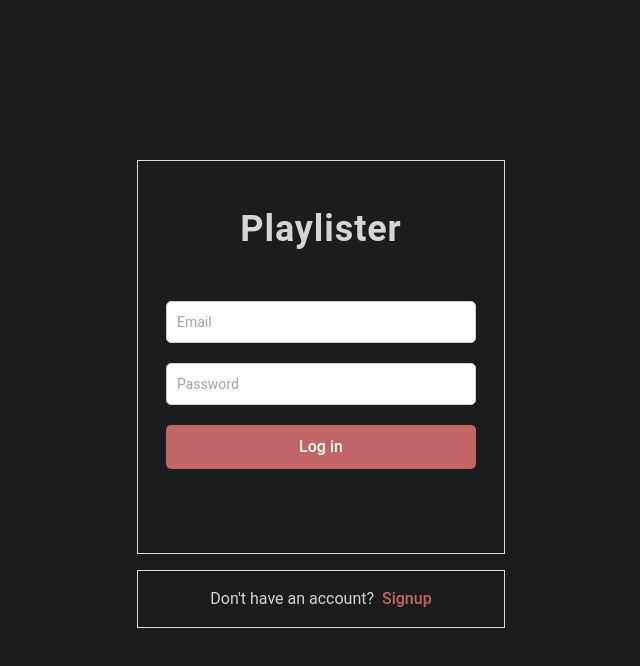
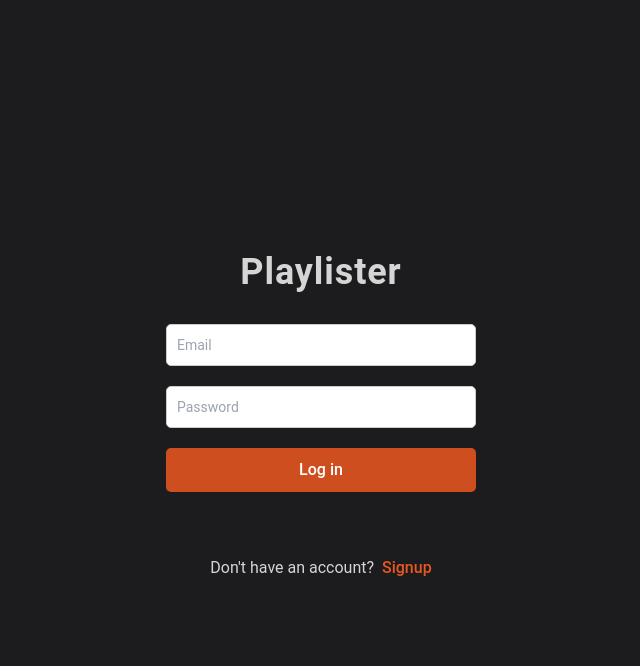
Before and after one commit to fkamouacs/Playlister, a Next.js app: page /login in a window 1280 px wide. Shown: the top 666 px of the page, without its empty margins (319-959 px from the left). Built offline with nearby package versions, Linux system fonts and the light colour scheme; no server answers.

Commit message:
redid login/signup ui

```diff
--- a/src/components/fullPlaylist.js
+++ b/src/components/fullPlaylist.js
@@ -22,6 +22,10 @@ const fullPlaylist = (props) => {
     );
   };
 
+  const getNumSongs = () => {
+    return props.songs.length != 1 ? `${props.songs.length} songs` : `1 song`;
+  };
+
   return (
     <div className="flex flex-col items-center px-4 w-full">
       <div className=" w-full max-w-lg">
@@ -33,7 +37,7 @@ const fullPlaylist = (props) => {
 
           <div className="flex flex-col font-['Roboto_Condensed'] tracking-wide pt-4 ">
             <div className="text-3xl font-bold">{props.data.title}</div>
-            <div className="text-[#E65722]">{props.data.username}</div>
+            <div className="text-[#b8461b]">{props.data.username}</div>
           </div>
         </div>
       </div>
@@ -47,8 +51,8 @@ const fullPlaylist = (props) => {
           SHUFFLE
         </button>
       </div>
-      <div className="pb-6 w-full">11 songs</div>
-      <ul className="w-full max-w-lg">{displaySongs()}</ul>
+      <div className="pb-6 w-full text-sm max-w-lg">{getNumSongs()}</div>
+      <ul className="w-full text-sm max-w-lg">{displaySongs()}</ul>
     </div>
   );
 };
--- a/src/components/navbar.js
+++ b/src/components/navbar.js
@@ -17,7 +17,7 @@ export default function navbar(props) {
   return (
     <nav className="flex justify-between px-4 py-8">
       <ul className="flex  list-none m-0 p-0">
-        <li className="mx-4">
+        <li>
           <Link href="/">Home</Link>
         </li>
       </ul>
@@ -27,10 +27,10 @@ export default function navbar(props) {
           <></>
         ) : (
           <>
-            <li className="mx-4">
+            <li className="mx-2">
               <Link href="/signup">Signup</Link>
             </li>
-            <li className="mx-4">
+            <li className="ml-4">
               <Link href="/login">Login</Link>
             </li>
           </>
--- a/src/components/song.js
+++ b/src/components/song.js
@@ -30,14 +30,14 @@ const Song = (props) => {
   });
 
   return (
-    <li className="list-none m-0 p-0 flex mb-4">
+    <li className="list-none py-2 rounded-lg flex mb-4 bg-[#252527]">
       <img
-        className="h-[90px] w-[160px] rounded-lg object-cover"
+        className="h-[60px] w-[107px] rounded-lg object-cover"
         src={getYoutubeId()}
       />
       <div className="ml-2">
         <div className="font-bold ">{song.title}</div>
-        <div className="text-[#E65722] text-[12px]">owner</div>
+        <div className="text-[#b8461b] text-[12px]">owner</div>
       </div>
       <div></div>
     </li>
--- a/src/pages/_document.js
+++ b/src/pages/_document.js
@@ -4,7 +4,7 @@ export default function Document() {
   return (
     <Html lang="en">
       <Head />
-      <body className="bg-[#1C1C1E] text-[#D5D5D5]">
+      <body className="bg-[#1C1C1E] text-[#D5D5D5] h-full">
         <Main />
         <NextScript />
       </body>
--- a/src/pages/index.js
+++ b/src/pages/index.js
@@ -20,7 +20,7 @@ export default function Home() {
         <meta name="viewport" content="width=device-width, initial-scale=1" />
         <link rel="icon" href="/favicon.ico" />
       </Head>
-      <main>
+      <main className="h-full">
         <Playlists isLoggedIn={res.isLoggedIn} username={getUsername()} />
       </main>
     </>
--- a/src/pages/login.js
+++ b/src/pages/login.js
@@ -12,7 +12,7 @@ export default function Login() {
 
   const router = useRouter();
 
-  const {isLoggedIn, user } = useAuth();
+  const { isLoggedIn, user } = useAuth();
 
   const handleLogin = async (email, password) => {
     const data = { email: email, password: password };
@@ -32,13 +32,13 @@ export default function Login() {
   return (
     <>
       {!isLoggedIn ? (
-        <div className="flex flex-row justify-center ">
+        <div className="flex flex-row justify-center items-center h-full ">
           <div>
-            <div className="flex flex-col text-center mt-[160px] border-[rgba(219,219,219)] border-[1px] px-2">
+            <div className="flex flex-col text-center  px-2">
               <div className="text-4xl font-bold tracking-wide p-8 mt-4">
                 Playlister
               </div>
-              <div className="w-[350px] mx-auto flex flex-col justify-center border-solid border-[#ccc] rounded-[5px] p-5">
+              <div className="w-[350px] mx-auto flex flex-col justify-center border-solid border-[#ccc] rounded-[5px] px-5">
                 <input
                   className="outline-none text-sm w-full border  mb-5 p-2.5 rounded-[5px] border-solid border-[#ccc]"
                   type="email"
@@ -56,7 +56,7 @@ export default function Login() {
                 />
 
                 <input
-                  className="bg-[#C26566] font-medium text-[white] cursor-pointer px-5 py-2.5 rounded-[5px] border-[none] w-full mb-16"
+                  className="bg-[#cf4e1f] font-medium text-[white] cursor-pointer px-5 py-2.5 rounded-[5px] border-[none] w-full mb-8"
                   type="submit"
                   value="Log in"
                   onClick={(e) => {
@@ -73,9 +73,9 @@ export default function Login() {
                 )}
               </div>
             </div>
-            <div className="signup-container p-4 mt-[16px] flex flex-row justify-center text-center border-[rgba(219,219,219)] border-[1px] px-2">
+            <div className="signup-container p-4 mt-4 flex flex-row justify-center text-center px-2">
               <p className=" pr-2">Don't have an account?</p>
-              <Link className="text-[#C26566] text font-medium" href="/signup">
+              <Link className="text-[#e65722] text font-medium" href="/signup">
                 Signup
               </Link>
             </div>
--- a/src/pages/signup.js
+++ b/src/pages/signup.js
@@ -13,7 +13,7 @@ export default function Signup() {
 
   const router = useRouter();
 
-  const {isLoggedIn, user} = useAuth();
+  const { isLoggedIn, user } = useAuth();
 
   const handleSignup = async (email, username, password) => {
     const data = { email: email, username: username, password: password };
@@ -41,13 +41,13 @@ export default function Signup() {
   return (
     <>
       {!isLoggedIn ? (
-        <div className="flex flex-row justify-center ">
+        <div className="flex flex-row justify-center items-center h-full">
           <div>
-            <div className="flex flex-col text-center mt-[160px] border-[rgba(219,219,219)] border-[1px] px-2">
+            <div className="flex flex-col text-center  px-2">
               <div className="text-4xl font-bold tracking-wide p-8 mt-4">
                 Playlister
               </div>
-              <div className="w-[350px] mx-auto flex flex-col justify-center border-solid border-[#ccc] rounded-[5px] p-5">
+              <div className="w-[350px] mx-auto flex flex-col justify-center border-solid border-[#ccc] rounded-[5px] px-5">
                 <input
                   className="outline-none text-sm w-full border  mb-5 p-2.5 rounded-[5px] border-solid border-[#ccc]"
                   type="email"
@@ -72,7 +72,7 @@ export default function Signup() {
                 />
 
                 <input
-                  className="bg-[#C26566] font-medium text-[white] cursor-pointer px-5 py-2.5 rounded-[5px] border-[none] w-full mb-16"
+                  className="bg-[#cf4e1f] font-medium text-[white] cursor-pointer px-5 py-2.5 rounded-[5px] border-[none] w-full mb-8"
                   type="submit"
                   value="Sign up"
                   onClick={(e) => {
@@ -97,9 +97,9 @@ export default function Signup() {
                 )}
               </div>
             </div>
-            <div className="login-container p-4 mt-[16px] flex flex-row justify-center text-center border-[rgba(219,219,219)] border-[1px] px-2">
+            <div className="login-container p-4 mt-2 flex flex-row justify-center text-center px-2">
               <p className=" pr-1">Have an account?</p>
-              <Link className="text-[#C26566] text font-medium" href="/login">
+              <Link className="text-[#e65722] text font-medium" href="/login">
                 Log in
               </Link>
             </div>
--- a/src/styles/globals.css
+++ b/src/styles/globals.css
@@ -6,3 +6,11 @@
 * {
   font-family: "Roboto", sans-serif;
 }
+
+html {
+  height: 100%;
+}
+
+#__next {
+  height: 100%;
+}
```
